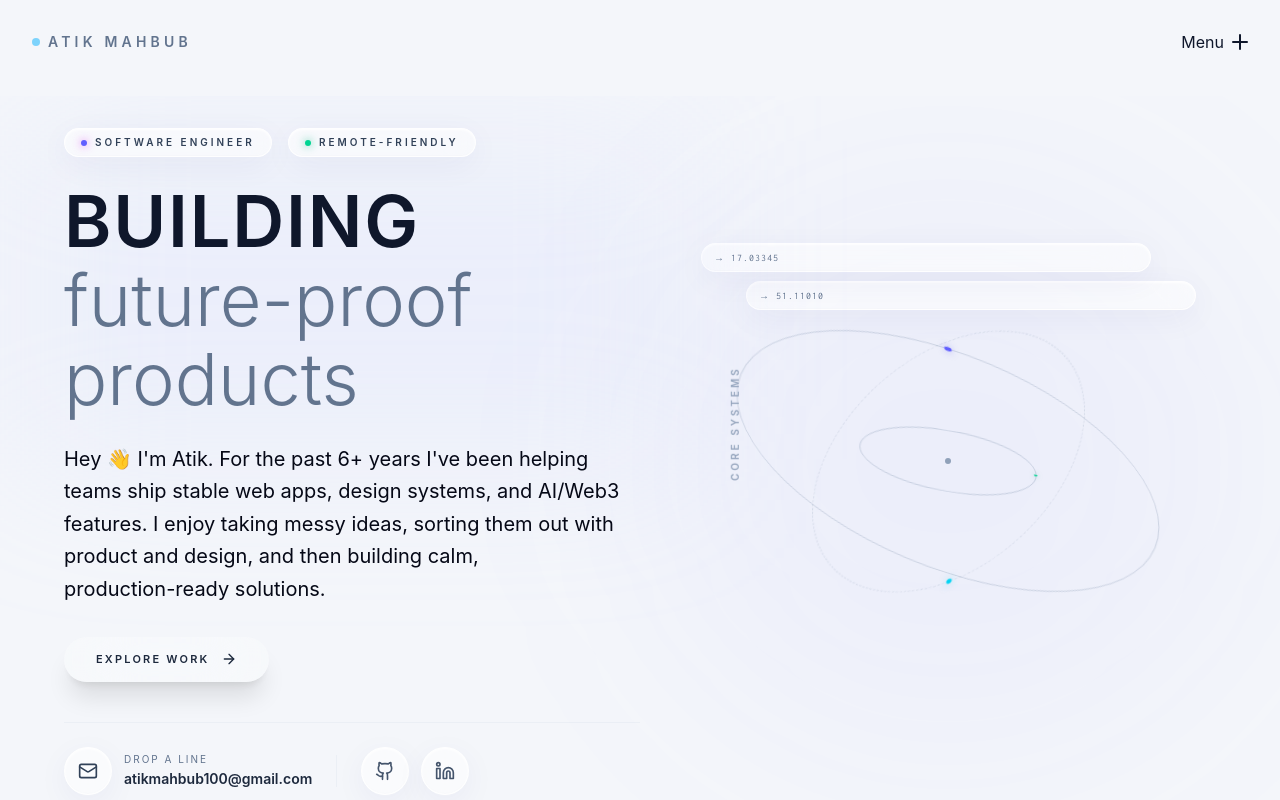
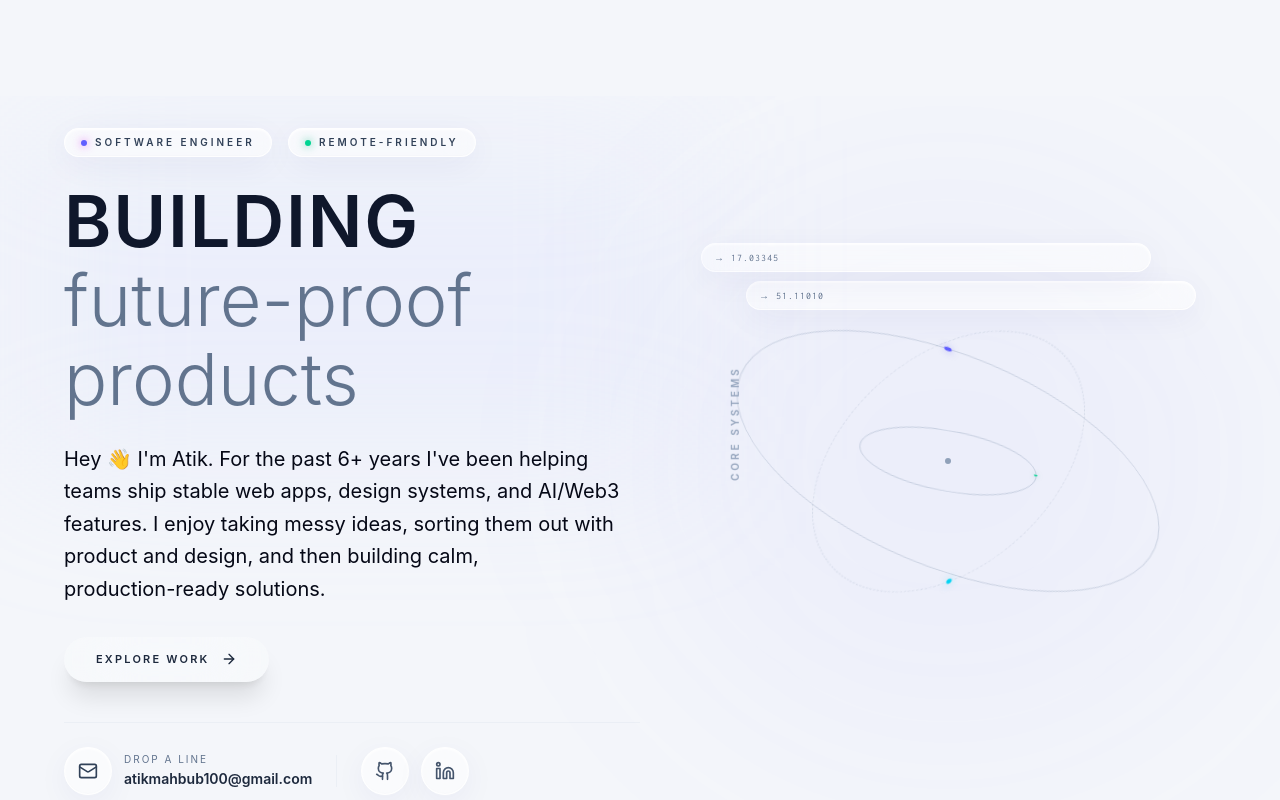
Before and after one commit to atikmahbub/portfolio-2025, a Next.js app: page / in a window 1280 px wide. Shown: the top 800 px of the page. Built offline with nearby package versions, Linux system fonts and the light colour scheme; a web font is replaced by a local one.

Commit message:
feat: comment out StaggeredMenu component in root layout

```diff
--- a/src/app/layout.tsx
+++ b/src/app/layout.tsx
@@ -171,14 +171,14 @@ export default function RootLayout({
           {JSON.stringify(structuredData)}
         </Script>
         <Providers>
-          <StaggeredMenu
+          {/* <StaggeredMenu
             isFixed
             items={menuItems}
             socialItems={socialItems}
             colors={['#7C3AED', '#6366F1', '#06B6D4']}
             accentColor="#6366F1"
             displayItemNumbering={false}
-          />
+          /> */}
           <div className="relative z-0 pt-20 sm:pt-24 overflow-x-hidden">{children}</div>
         </Providers>
       </body>
```
